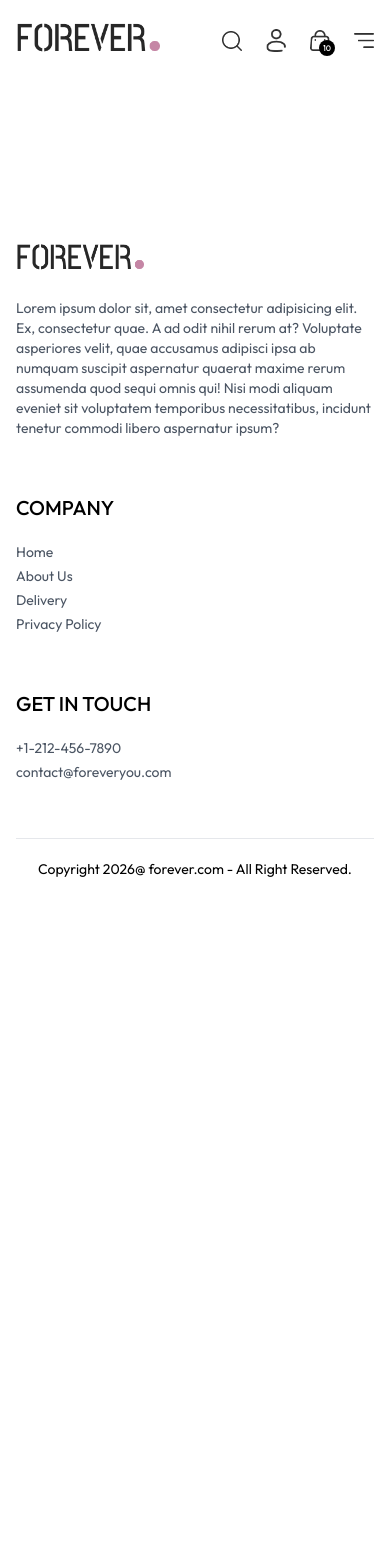
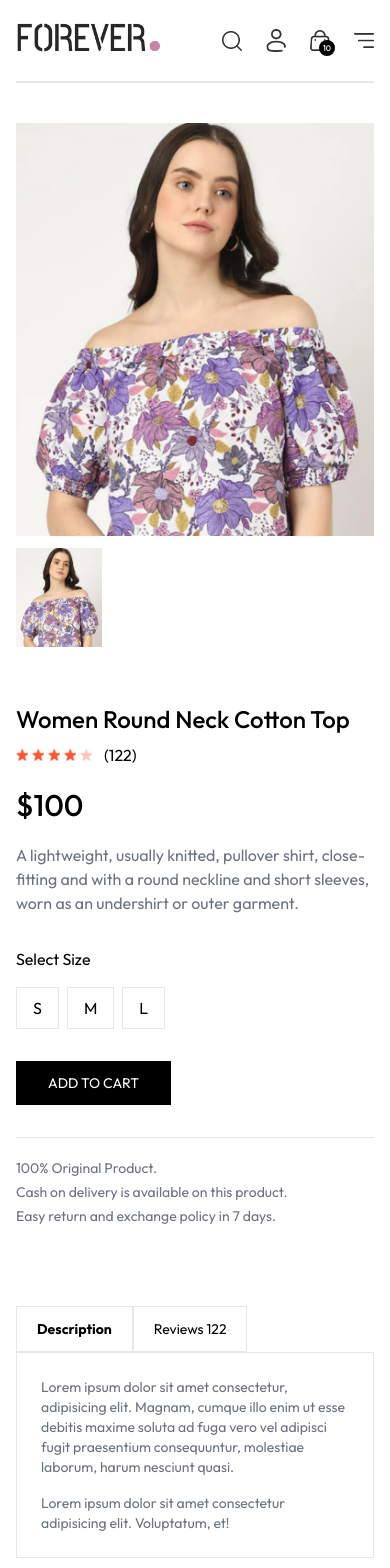
Before and after one commit to GabrielEsquiavoni/ecommerce-app, a React (Vite) app in the folder frontend/: page /product/aaaaa in a window 390 px wide. Shown: the top 1568 px of the page. Before the commit the page ends 939 px from the top, so only its background shows below. Built offline with nearby package versions, Linux system fonts and the light colour scheme.

Commit message:
feat: implement product details page

```diff
--- a/frontend/src/index.css
+++ b/frontend/src/index.css
@@ -19,6 +19,11 @@
     font-style: normal;
 }
 
+::-webkit-scrollbar{
+    display: none;
+}
+
+
 @media (max-width: 640px) {
     a.active{
         background-color:black;
--- a/frontend/src/pages/Product.jsx
+++ b/frontend/src/pages/Product.jsx
@@ -1,11 +1,98 @@
-import React from 'react'
+import React, { useContext, useState, useEffect } from 'react'
+import { useParams } from 'react-router-dom'
+import { ShopContext } from '../context/ShopContext';
+import { assets } from '../assets/frontend_assets/assets';
 
 const Product = () => {
-  return (
-    <div>
 
+  const {productId} = useParams();
+  const {products, currency} = useContext(ShopContext);
+  const [productData, setProductData] = useState(false);
+  const [image, setImage] = useState('');
+  const [size, setSize] = useState('');
+
+  const fetchProductData = async () => {
+
+    products.map((item) => {
+      if (item._id === productId) {
+        setProductData(item);
+        setImage(item.image[0]);
+        return null;
+      }
+    })
+
+  }
+
+  useEffect(() => {
+    fetchProductData();
+  }, [productId, products])
+
+  return productData ? (
+    <div className='border-t-2 pt-10 transition-opacity ease-in duration-500 opacity-100'>
+        {/* Product Details Section */}
+        <div className="flex gap-12 sm:gap-12 flex-col sm:flex-row">
+
+          {/* Product Images */}
+          <div className="flex-1 flex flex-col-reverse gap-3 sm:flex-row">
+            <div className="flex sm:flex-col overflow-x-auto sm:overflow-y-scroll justify-between sm:justify-normal sm:w-[18.7%] w-full">
+              {
+                productData.image.map((item, index)=>(
+                  <img onClick={()=>setImage(item)} src={item} key={index} alt="" className="w-[24%] sm:w-full sm:mb-3 flex-shrink-0 cursor-pointer" />
+                ))
+              }
+            </div>
+            <div className="w-full sm:w-[80%]">
+              <img src={image} alt="" className="w-full h-auto" />
+            </div>
+          </div>
+
+          {/* Product Info */}
+          <div className="flex-">
+            <h1 className='font-medium text-2xl mt-2'>{productData.name}</h1>
+            <div className="flex items-center gap-1 mt-2">
+              <img src={assets.star_icon} alt="" className="w-3 5" />
+              <img src={assets.star_icon} alt="" className="w-3 5" />
+              <img src={assets.star_icon} alt="" className="w-3 5" />
+              <img src={assets.star_icon} alt="" className="w-3 5" />
+              <img src={assets.star_dull_icon} alt="" className="w-3 5" />
+              <p className='pl-2'>(122)</p>
+            </div>
+            <p className='mt-5 text-3xl font-medium'>{currency}{productData.price}</p>
+            <p className='mt-5 text-gray-500 md:w-4/5'>{productData.description}</p>
+            <div className="flex flex-col gap-4 my-8">
+              <p>Select Size</p>
+              <div className="flex gap-2">
+                {productData.sizes.map((item, index)=>(
+                  <button onClick={()=>setSize(item)} key={index} className={`border py-2 px-4 ${item === size ? 'border-orange-500' : ''}`}>{item}</button>
+                ))}
+              </div>
+            </div>
+            <button className='bg-black text-white px-8 py-3 text-sm active:bg-gray-700'>ADD TO CART</button>
+            <hr className='mt-8 sm:w-4/5'/>
+            <div className="text-sm text-gray-500 mt-5 flex flex-col gap-1">
+              <p>100% Original Product.</p>
+              <p>Cash on delivery is available on this product.</p>
+              <p>Easy return and exchange policy in 7 days.</p>
+            </div>
+          </div>
+        </div>
+
+        {/* Description & Review */}
+        <div className="mt-20">
+          <div className="flex">
+            <b className='border px-5 py-3 text-sm'>Description</b>
+            <p className='border px-5 py-3 text-sm'>Reviews {122}</p>
+          </div>
+          <div className="flex flex-col gap-4 border px-6 py-6 text-sm text-gray-500">
+            <p>Lorem ipsum dolor sit amet consectetur, adipisicing elit. Magnam, cumque illo enim ut esse debitis maxime soluta ad fuga vero vel adipisci fugit praesentium consequuntur, molestiae laborum, harum nesciunt quasi.</p>
+            <p>Lorem ipsum dolor sit amet consectetur adipisicing elit. Voluptatum, et!</p>
+          </div>
+        </div>
+
+
+        {/* Description related products */}
     </div>
-  )
+  ) : <div className="opacity-0"></div>
 }
 
 export default Product
```
